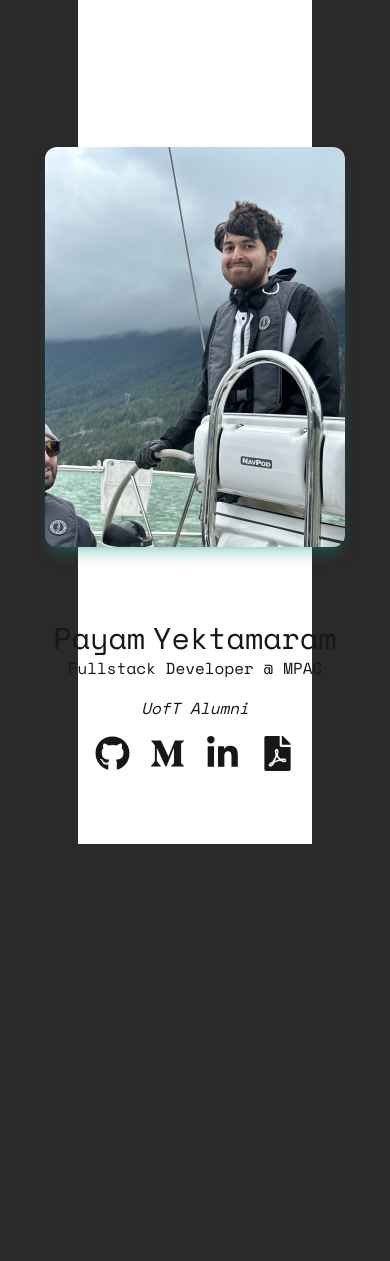
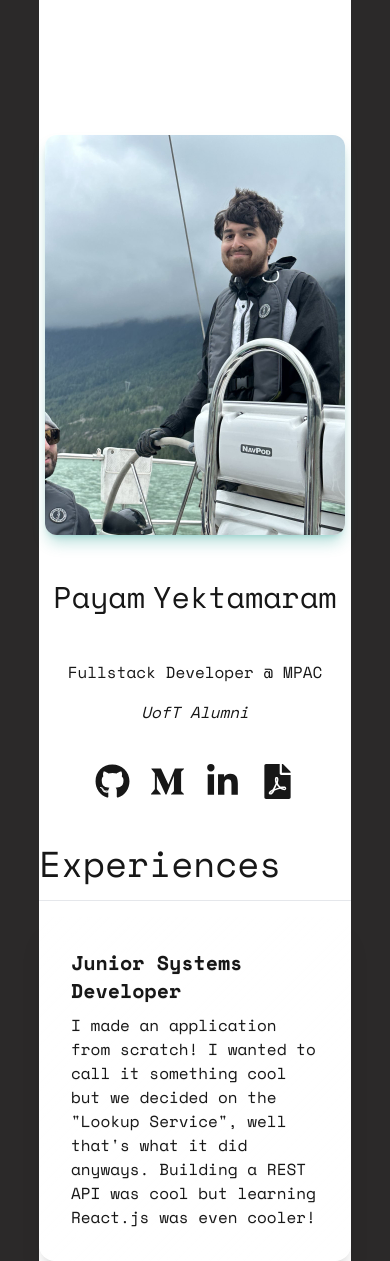
Before and after one commit to payamyek/portfolio-2024, a Next.js app: page / in a window 390 px wide. Before the commit the page ends 844 px from the top, so only its background shows below. Built offline with nearby package versions, Linux system fonts and the light colour scheme.

Commit message:
fix: layout

```diff
--- a/app/layout.tsx
+++ b/app/layout.tsx
@@ -17,7 +17,7 @@ export default function RootLayout({
   return (
     <html lang='en'>
       <body
-        className={`${spaceMono.className} mx-auto flex min-h-dvh w-3/5 flex-col self-center antialiased md:px-24`}
+        className={`${spaceMono.className} mx-auto flex min-h-dvh w-4/5 flex-col self-center antialiased`}
       >
         <Navbar
           title='Experiences'
--- a/app/page.tsx
+++ b/app/page.tsx
@@ -1,9 +1,11 @@
+import Experiences from './ui/experiences';
 import Overview from './ui/overview';
 
 export default function Home() {
   return (
     <div className='flex min-h-dvh flex-col'>
       <Overview />
+      <Experiences />
     </div>
   );
 }
--- a/app/ui/experiences.tsx
+++ b/app/ui/experiences.tsx
@@ -1,4 +1,3 @@
-import Timeline from './timeline/timeline';
 import { TimelineItemInterface } from './timeline/types';
 
 const experiences: Array<TimelineItemInterface> = [
@@ -41,8 +40,14 @@ const experiences: Array<TimelineItemInterface> = [
 export default function Experiences() {
   return (
     <div className='flex flex-col'>
-      <h1 className='mb-5 text-4xl md:mb-16'>Experiences</h1>
-      <Timeline data={experiences} />
+      <h1 className='mb-4 text-4xl'>Experiences</h1>
+      <hr />
+      <div className='card glass mt-4 w-full shadow-xl'>
+        <div className='card-body'>
+          <h2 className='card-title'>{experiences[0].jobTitle}</h2>
+          <p>{experiences[0].jobDescription}</p>
+        </div>
+      </div>
     </div>
   );
 }
--- a/app/ui/overview.tsx
+++ b/app/ui/overview.tsx
@@ -8,18 +8,18 @@ const IMAGE_ALT =
 export default function Overview() {
   return (
     <div className='flex min-h-dvh flex-wrap-reverse justify-center lg:flex-nowrap lg:gap-16'>
-      <div className='flex flex-col justify-center text-center lg:gap-y-16'>
-        <div className='flex justify-center gap-x-2 text-3xl md:flex-col md:gap-y-5 md:text-6xl xl:text-8xl'>
+      <div className='flex flex-col justify-evenly text-center lg:justify-center lg:gap-y-16'>
+        <div className='flex justify-center gap-x-2 text-3xl md:flex-col md:text-6xl lg:gap-y-5 xl:text-8xl'>
           <p>Payam</p>
           <p>Yektamaram</p>
         </div>
         <div className='text-md flex flex-col gap-4 md:gap-5'>
           <p className='md:text-4xl'>Fullstack Developer @ MPAC</p>
-          <p className='italic md:mb-16 md:text-3xl'>UofT Alumni</p>
+          <p className='mb-6 italic md:text-3xl lg:mb-16'>UofT Alumni</p>
           <IconGroup />
         </div>
       </div>
-      <div className='flex shrink-0 flex-col justify-end md:justify-center md:gap-y-2'>
+      <div className='flex flex-col justify-end md:gap-y-2 lg:justify-center'>
         <Image
           src='/payam.jpg'
           priority
@@ -36,7 +36,7 @@ export default function Overview() {
           alt={IMAGE_ALT}
           className='rounded-xl shadow-lg shadow-teal-600/30 md:hidden'
         />
-        <span className='text-md hidden w-full text-center italic md:inline-block'>
+        <span className='hidden w-full text-center italic lg:inline-block'>
           A happy Payam in the wild ...
         </span>
       </div>
```
